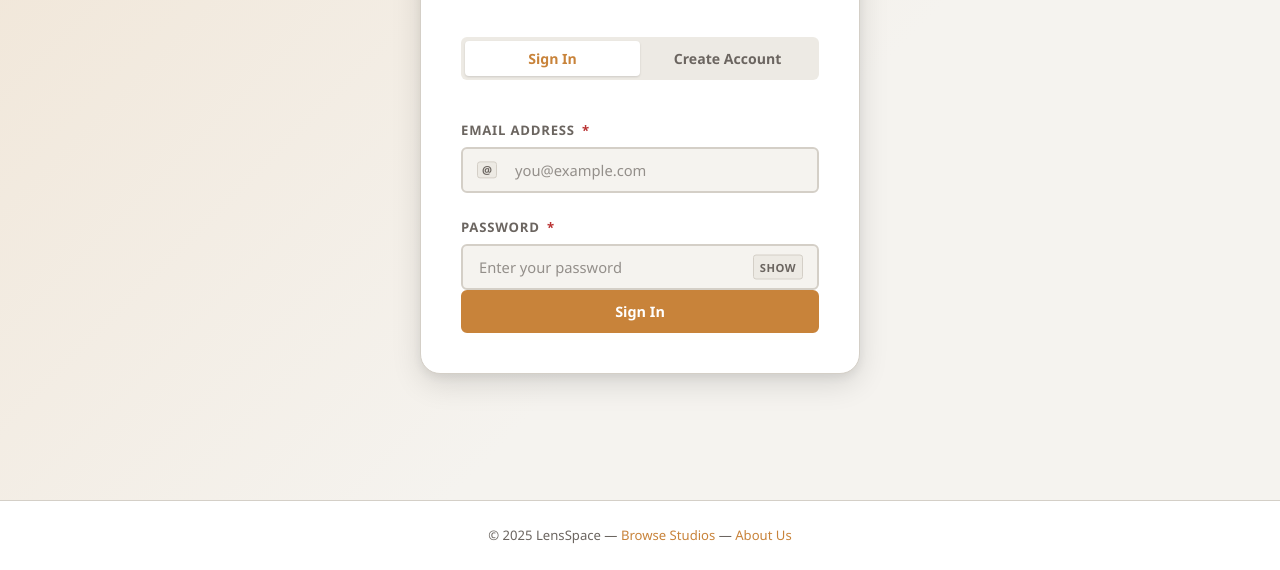
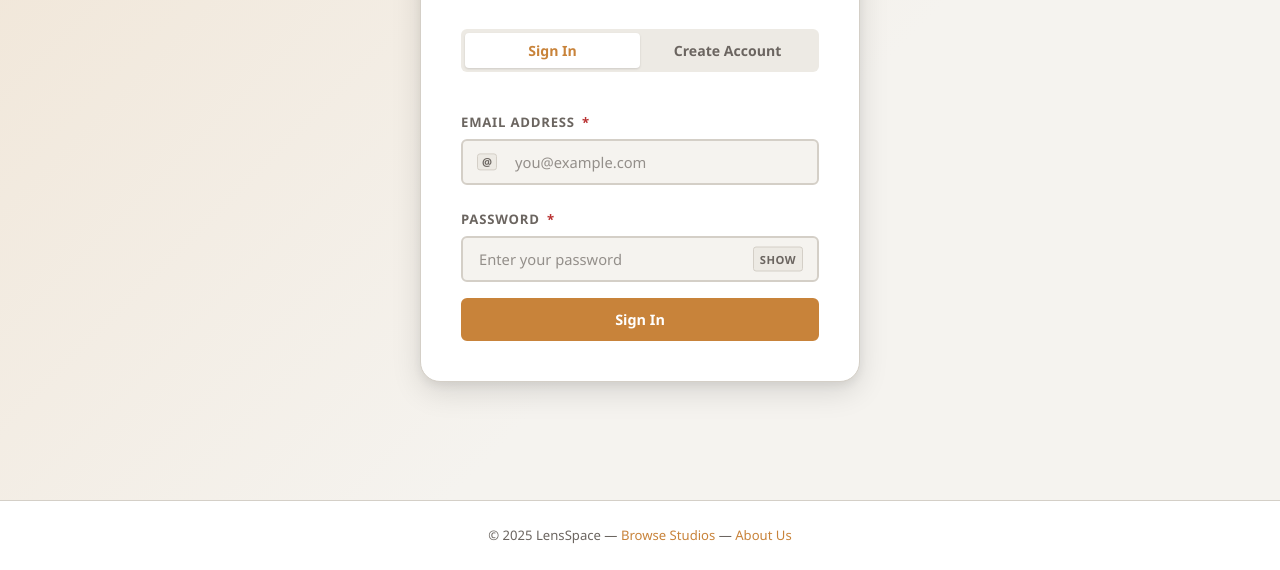
Before and after one commit to SherifMostafa06/LenseScape, a plain HTML site: page login.html in a window 1280 px wide. Shown: the part 368-938 px from the top of the page. Drawn offline with Linux system fonts and the light colour scheme.

Commit message:
Update login.html

```diff
--- a/login.html
+++ b/login.html
@@ -75,7 +75,7 @@
             <span class="field-error"></span>
           </div>
 
-          <button type="submit" class="btn btn-primary btn-block">Sign In</button>
+          <button type="submit" class="btn btn-primary btn-block mt-md">Sign In</button>
 
         </form>
       </div>
```
